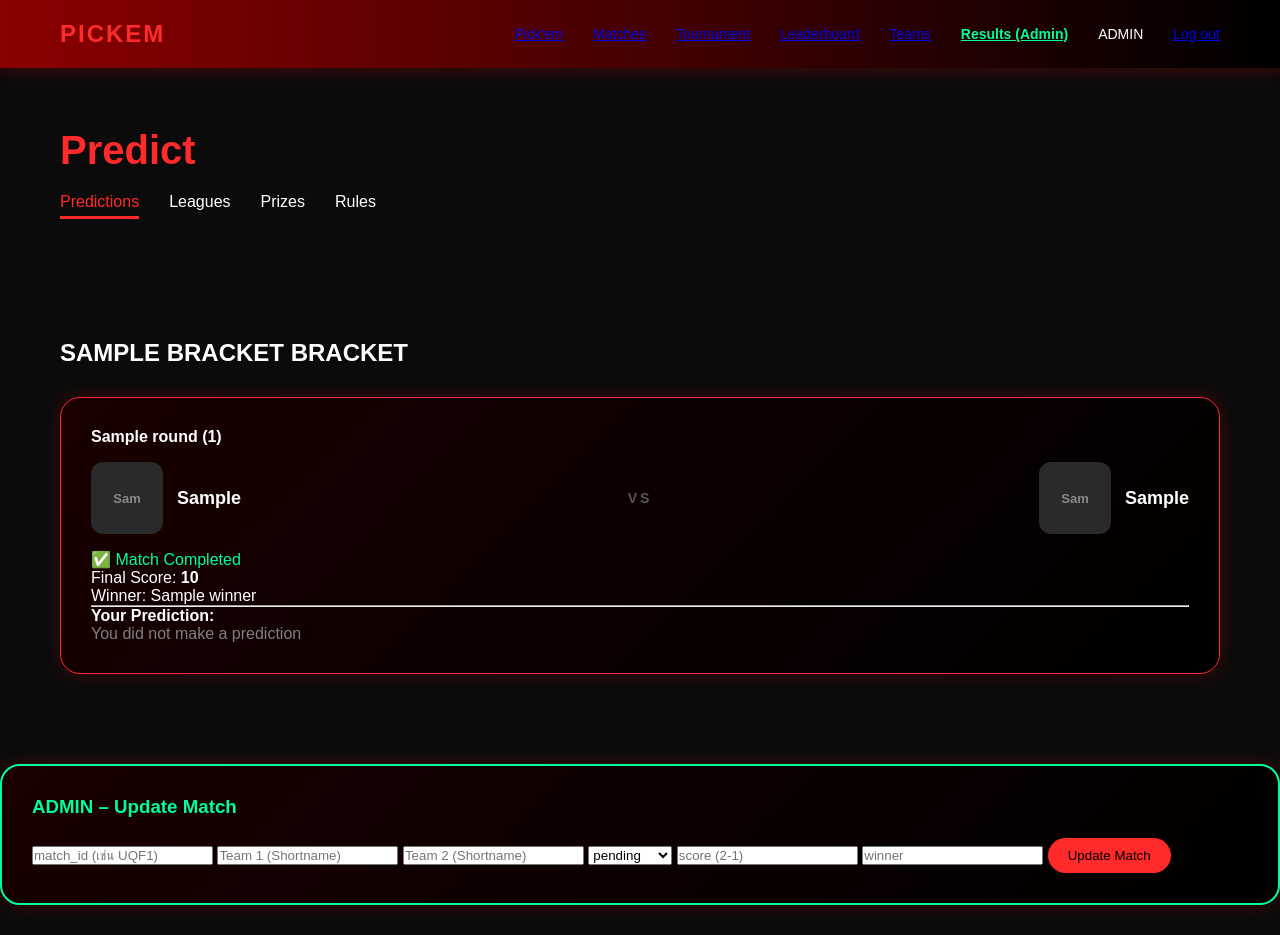
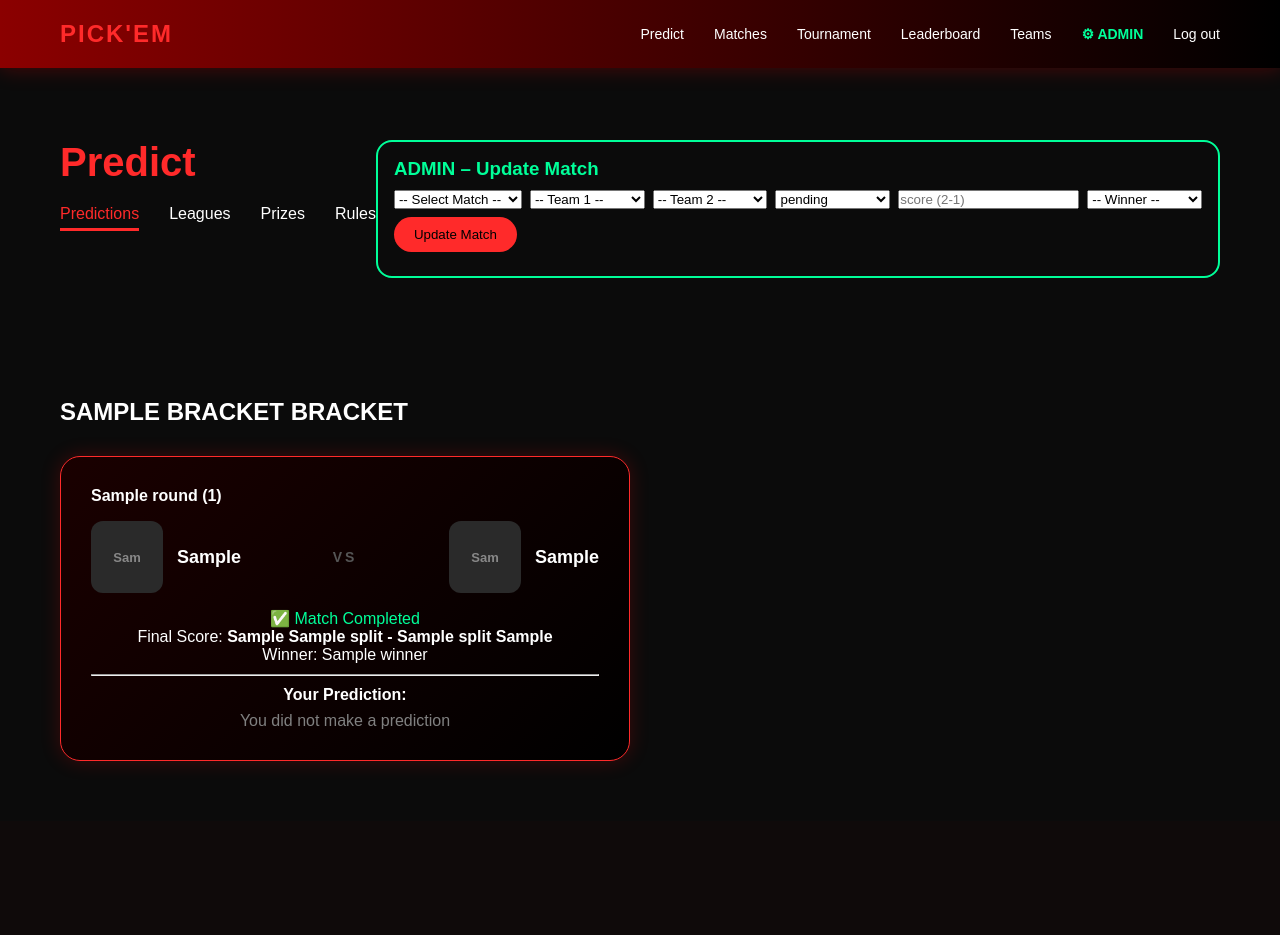
Before and after one commit to kanoon201/CPE_Project, a Flask app: page /predict in a window 1280 px wide. After the commit the page ends 765 px from the top, so only its background shows below. Run offline with Flask 3, Linux system fonts and the light colour scheme; the visitor is signed in with stand-in values (Sample User, id 1); data comes from the database, SQL or seed files in the repository; tables that the repository leaves empty hold one stand-in row (values such as "Sample post"); a database or web service that is not in the repository returns one stand-in record (values such as "Sample title").

Commit message:
fix UI pick'em and Menu

```diff
--- a/backend/app.py
+++ b/backend/app.py
@@ -198,7 +198,8 @@ def teams_page():
     return render_template(
         "teams.html",
         teams=teams,
-        logged_in=("username" in session)
+        logged_in=("username" in session),
+        is_admin=(session.get("username") == "ADMIN")
     )
 
 
--- a/frontend/static/styles.css
+++ b/frontend/static/styles.css
@@ -18,6 +18,17 @@
       justify-content:space-between;
       align-items:center;
       box-shadow:0 0 20px #ff000044;
+      position:fixed;
+      top:0;
+      left:0;
+      right:0;
+      z-index:1000;
+  }
+
+  body{
+      background:#0b0b0b;
+      color:white;
+      padding-top:80px;
   }
 
   .logo{
@@ -31,6 +42,22 @@
       display:flex;
       gap:30px;
       font-size:14px;
+  }
+
+  .nav-links a {
+      color: white;
+      text-decoration: none;
+      transition: 0.3s;
+  }
+
+  .nav-links a.active {
+      color: #ff2a2a;
+      border-bottom: 2px solid #ff2a2a;
+      padding-bottom: 2px;
+  }
+
+  .nav-links a:hover {
+      color: #ff2a2a;
   }
 
   .nav-links span{
@@ -122,10 +149,15 @@
   /* MATCH SECTION */
   .match-section{
       padding:20px 60px 60px 60px;
+      display: grid;
+      grid-template-columns: repeat(2, 1fr);
+      gap: 20px;
   }
 
   .match-section h2{
-    margin-bottom:30px;
+      grid-column: 1 / -1;
+      margin-bottom: 10px;
+      margin-top: 20px;
   }
 
   .match-card{
@@ -133,7 +165,6 @@
       border:1px solid #ff2a2a;
       border-radius:20px;
       padding:30px;
-    margin-bottom:30px;
       box-shadow:0 0 20px #ff000033;
   }
 
@@ -141,6 +172,14 @@
     display:flex;
     justify-content:space-between;
     align-items:center;
+  }
+
+  .match-card p {
+      text-align: center;
+  }
+
+  .match-card hr {
+      margin: 10px 0;
   }
 
   .teams{
@@ -153,6 +192,8 @@
   .score-box{
       display:flex;
       gap:10px;
+      justify-content: center;
+      margin-top: 10px;
   }
 
   .score-box input{
@@ -174,6 +215,9 @@
       border-radius:20px;
       cursor:pointer;
       transition:0.3s;
+      display:block;
+      margin-left:auto;
+      margin-right:auto;
   }
 
   .submit-btn:hover{
--- a/frontend/template/index.html
+++ b/frontend/template/index.html
@@ -6,25 +6,33 @@
   <title>Valorant Predict</title>
   <link rel="stylesheet" href="{{ url_for('static', filename='styles.css') }}">
 </head>
+
+<script>
+  const path = window.location.pathname;
+  document.querySelectorAll('.nav-links a').forEach(a => {
+    if (a.getAttribute('href') === path) {
+      a.classList.add('active');
+    }
+  });
+</script>
+
 <body>
 
 <div class="navbar">
-  <div class="logo">PICKEM</div>
+  <div class="logo">PICK'EM</div>
   <div class="nav-links">
-    <a href="/predict">Pick'em</a>
+    <a href="/predict">Predict</a>
     <a href="/matches">Matches</a>
     <a href="/tournament">Tournament</a>
     <a href="/leaderboard">Leaderboard</a>
     <a href="/teams">Teams</a>
 
+    {% if logged_in %}
         {% if is_admin %}
-      <a href="/results" style="color:#00ff99; font-weight:bold;">
-        Results (Admin)
-      </a>
+            <span class="user-name" style="color:#00ff99; font-weight:bold;">⚙ {{ session['username'] }}</span>
+        {% else %}
+            <span class="user-name">{{ session['username'] }}</span>
         {% endif %}
-
-    {% if logged_in %}
-        <span class="user-name">{{ session['username'] }}</span>
         <a href="/logout" class="logout-link">Log out</a>
     {% else %}
         <span>Profile</span>
@@ -32,7 +40,8 @@
   </div>
 </div>
 
-<div class="header">
+<div class="header" style="display:flex; justify-content:space-between; align-items:flex-start;">
+  <div>
     <h1>Predict</h1>
     <div class="tabs">
       <span class="active">Predictions</span>
@@ -40,6 +49,49 @@
       <span>Prizes</span>
       <span>Rules</span>
     </div>
+  </div>
+
+  {# add admin result form here #}
+  {% if is_admin %}
+  <div style="border:2px solid #00ff99; border-radius:16px; padding:16px; min-width:400px;">
+    <h3 style="color:#00ff99; margin-bottom:10px;">ADMIN – Update Match</h3>
+    <div style="display:flex; flex-wrap:wrap; gap:8px; align-items:center;">
+      <select id="admin_match_id" style="flex:1;">
+        <option value="">-- Select Match --</option>
+        {% for m in matches %}
+          <option value="{{ m.match_id }}">{{ m.match_id }} – {{ m.round }}</option>
+        {% endfor %}
+      </select>
+      <select id="admin_team1" style="flex:1;">
+        <option value="">-- Team 1 --</option>
+        {% for short, t in team_logos.items() %}
+          <option value="{{ short }}">{{ t.Teamname }}</option>
+        {% endfor %}
+      </select>
+      <select id="admin_team2" style="flex:1;">
+        <option value="">-- Team 2 --</option>
+        {% for short, t in team_logos.items() %}
+          <option value="{{ short }}">{{ t.Teamname }}</option>
+        {% endfor %}
+      </select>
+      <select id="admin_status" style="flex:1;">
+        <option value="pending">pending</option>
+        <option value="upcoming">upcoming</option>
+        <option value="completed">completed</option>
+      </select>
+      <input id="admin_score" placeholder="score (2-1)" style="flex:1;">
+      <select id="admin_winner" style="flex:1;">
+        <option value="">-- Winner --</option>
+        {% for short, t in team_logos.items() %}
+          <option value="{{ short }}">{{ t.Teamname }}</option>
+        {% endfor %}
+      </select>
+      <button class="submit-btn" style="margin:0;" onclick="adminUpdateMatch()">Update Match</button>
+    </div>
+    <div id="admin_result" style="margin-top:8px; color:#00ff99;"></div>
+  </div>
+  {% endif %}
+
 </div>
 
 
@@ -106,11 +158,11 @@
             {% else %}
               <div class="match-logo-placeholder">{{ m.team1[:3] }}</div>
             {% endif %}
-            <span class="team1">{{ m.team1 }}</span>
+            <span class="team1">{{ team_logos[m.team1].Teamname if m.team1 in team_logos else m.team1 }}</span>
           </div>
           <span class="vs-text">VS</span>
           <div class="team-side team-side-right">
-            <span class="team2">{{ m.team2 }}</span>
+            <span class="team2">{{ team_logos[m.team2].Teamname if m.team2 in team_logos else m.team2 }}</span>
             {% if m.team2 in team_logos %}
               <img src="{{ team_logos[m.team2].Logo }}" class="match-team-logo" alt="{{ m.team2 }}">
             {% else %}
@@ -126,10 +178,22 @@
         <p style="color:gray;">⏳ Match not open yet</p>
 
       {% elif m.status == "upcoming" %}
+        {% set p = user_predictions.get(m.match_id) %}
         <div class="score-box">
+          {% if p %}
+            {% set prev = p.Predict_Score.split('-') %}
+            <input type="number" class="score-input" min="0" value="{{ prev[0] }}">
+            <input type="number" class="score-input" min="0" value="{{ prev[1] }}">
+          {% else %}
             <input type="number" class="score-input" min="0">
             <input type="number" class="score-input" min="0">
+          {% endif %}
         </div>
+        {% if p %}
+          <p class="prev-prediction" style="text-align:center; color:gray; font-size:0.8em; margin-top:8px;">
+            Previous: {{ p.Predict_Winner }} {{ p.Predict_Score }}
+          </p>
+        {% endif %}
         <button class="submit-btn"
           onclick="submitPrediction(this,'{{ m.match_id }}')">
           Submit Prediction
@@ -138,25 +202,46 @@
 
       {% elif m.status == "completed" %}
         <p style="color:#00ff99;">✅ Match Completed</p>
-        <p>Final Score: <b>{{ m.score }}</b></p>
-        <p>Winner: {{ m.winner }}</p>
-        <p style="color:#00ff99; font-weight:bold;">
+        {% set fscores = m.score.split('-') %}
+        <p style="text-align:center;">
+          Final Score: <b>
+            {{ m.team1 }} {{ fscores[0] }}
+            - {{ fscores[1] }} {{ m.team2 }}
+          </b>
+        </p>
+        <p>Winner:
+          {% if m.winner in team_logos %}
+            {{ team_logos[m.winner].Teamname }}
+          {% else %}
+            {{ m.winner }}
+          {% endif %}
+        </p>
         <hr>
-
-        <b>Your Prediction:</b>
+        <p style="text-align:center; font-weight:bold; margin-bottom:8px;">Your Prediction:</p>
 
         {% set p = user_predictions.get(m.match_id) %}
 
         {% if p %}
-          <p>
+          {% set scores = p.Predict_Score.split('-') %}
+          <p style="text-align:center;">
             Winner: {{ p.Predict_Winner }}
-            {% if p.Predict_Winner == m.winner %}
+              {% set t1_short = m.team1 %}
+              {% set t1_full  = team_logos[m.team1].Teamname if m.team1 in team_logos else m.team1 %}
+              {% set t2_short = m.team2 %}
+              {% set t2_full  = team_logos[m.team2].Teamname if m.team2 in team_logos else m.team2 %}
+              {% set w = m.winner %}
+              {% set predicted = p.Predict_Winner %}
+              {% if (w == t1_short or w == t1_full) and (predicted == t1_short or predicted == t1_full) %}
+                <span style="color:#00ff99;">✔</span>
+              {% elif (w == t2_short or w == t2_full) and (predicted == t2_short or predicted == t2_full) %}
                 <span style="color:#00ff99;">✔</span>
               {% else %}
                 <span style="color:#ff5555;">✖</span>
               {% endif %}
           </p>
-          <p>Score: {{ p.Predict_Score }}</p>
+          <p style="text-align:center;">
+            {{ m.team1 }} {{ scores[0] }} - {{ scores[1] }} {{ m.team2 }}
+          </p>
         {% else %}
           <p style="color:gray;">
             You did not make a prediction
@@ -192,33 +277,11 @@
     <div class="result" id="result2"></div>
   </div>
 #}
+
+
 </div>
 
 
-{% if is_admin %}
-<div class="match-card" style="border:2px solid #00ff99;">
-  <h3 style="color:#00ff99;">ADMIN – Update Match</h3>
-
-  <input id="admin_match_id" placeholder="match_id (เช่น UQF1)">
-  <input id="admin_team1" placeholder="Team 1 (Shortname)">
-  <input id="admin_team2" placeholder="Team 2 (Shortname)">
-
-  <select id="admin_status">
-    <option value="pending">pending</option>
-    <option value="upcoming">upcoming</option>
-    <option value="completed">completed</option>
-  </select>
-
-  <input id="admin_score" placeholder="score (2-1)">
-  <input id="admin_winner" placeholder="winner">
-
-  <button class="submit-btn" onclick="adminUpdateMatch()">
-    Update Match
-  </button>
-
-  <div id="admin_result"></div>
-</div>
-{% endif %}
 
 
 <script>
@@ -272,6 +335,12 @@ function submitPrediction(button, matchId) {
       if (data.status === "success") {
         card.querySelector(".result").innerText =
           "Prediction saved / updated!";
+
+        // อัปเดต Previous ทันที
+        const prevText = card.querySelector(".prev-prediction");
+        if (prevText) {
+          prevText.innerText = `Previous: ${winner} ${s1}-${s2}`;
+        }
       }
     });
 }
```
Also changed, not shown: frontend/template/teams.html (+9 -3 lines). Lines whose indentation alone changed are shown as unchanged.
